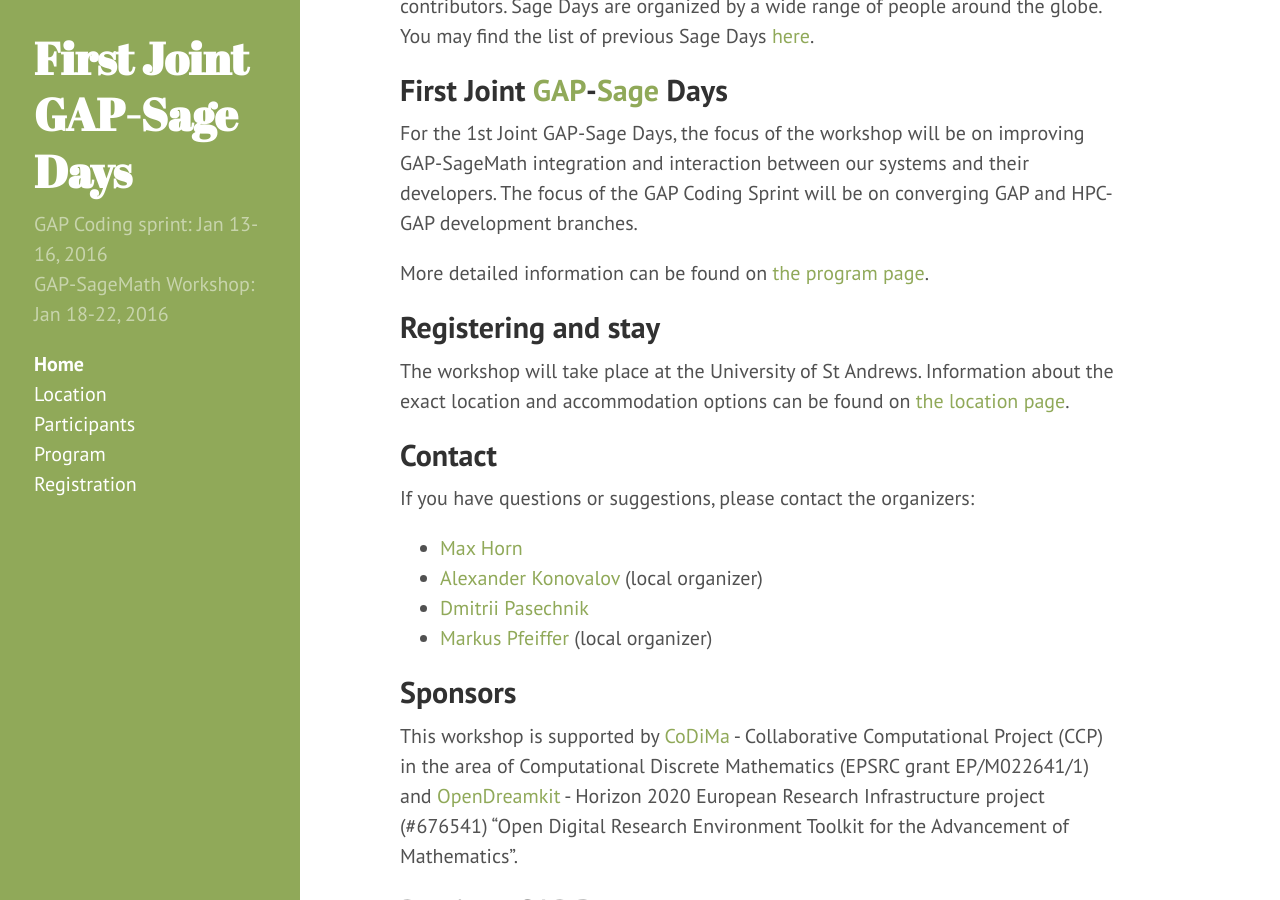
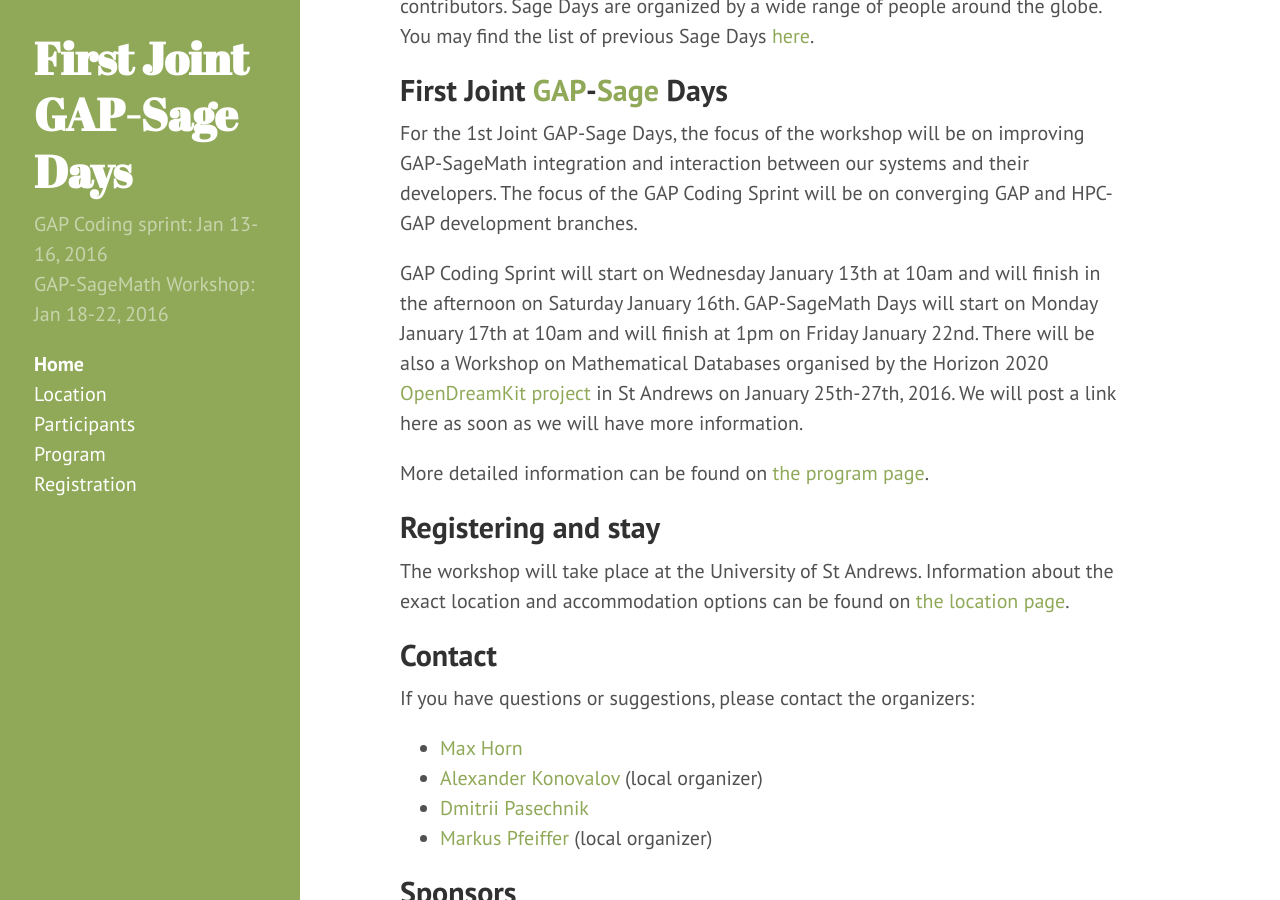
Before and after one commit to gapdays/gap-sage-days2016, a Jekyll site: the page built from index.md, in a window 1280 px wide and 900 px high, scrolled down 866 px. Built offline with Jekyll 4.4.1, drawn with Linux system fonts in a browser that asks for light colours; Markdown is read by kramdown in place of the engine named in the settings.

Commit message:
Update index.md

```diff
--- a/index.md
+++ b/index.md
@@ -6,11 +6,11 @@ title: Home
 # {{ site.title }}
 ## {{ site.description }}<br> {{ site.location }}
 
-**TRAVEL UPDATE:** The [Forth Road Bridge](https://www.forthroadbridge.org/) is currently closed
+_**TRAVEL UPDATE:** The [Forth Road Bridge](https://www.forthroadbridge.org/) is currently closed
 [at least until new year](http://www.bbc.co.uk/news/uk-scotland-35001277).
 If you travel via Edinburgh, we recommend to take a train to Leuchars, but please
 allow extra time for your journey as trains are expected to be busier than usually.
-See [this ScotRail page](http://www.scotrail.co.uk/frb) for further updates.
+See [this ScotRail page](http://www.scotrail.co.uk/frb) for further updates._
 
 ## GAP and Sage Days in general
 
@@ -35,6 +35,10 @@ the globe. You may find the list of previous Sage Days [here](http://wiki.sagema
 For the 1st Joint GAP-Sage Days, the focus of the workshop will be on improving GAP-SageMath integration
 and interaction between our systems and their developers. The focus of the
 GAP Coding Sprint will be on converging GAP and HPC-GAP development branches.
+
+GAP Coding Sprint will start on Wednesday January 13th at 10am and will finish in the afternoon on Saturday January 16th.
+GAP-SageMath Days will start on Monday January 17th at 10am and will finish at 1pm on Friday January 22nd.
+There will be also a Workshop on Mathematical Databases organised by the Horizon 2020 [OpenDreamKit project](http://opendreamkit.org/) in St Andrews on January 25th-27th, 2016. We will post a link here as soon as we will have more information.
 
 More detailed information can be found on [the program page]({{ site.baseurl }}/program).
 
```
